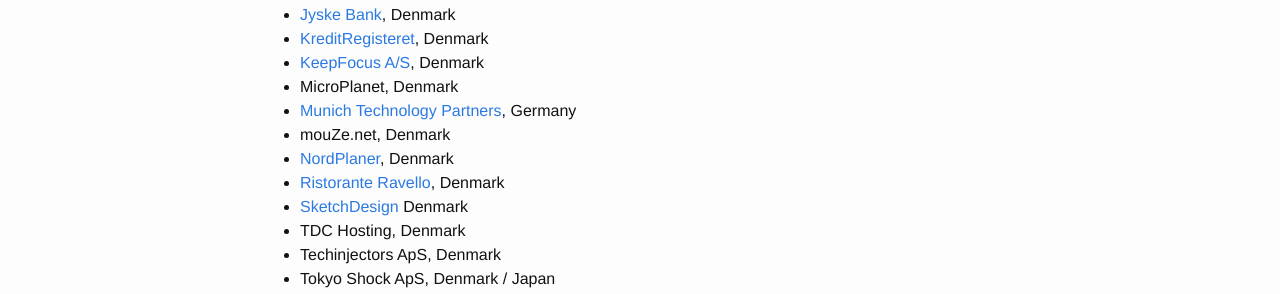
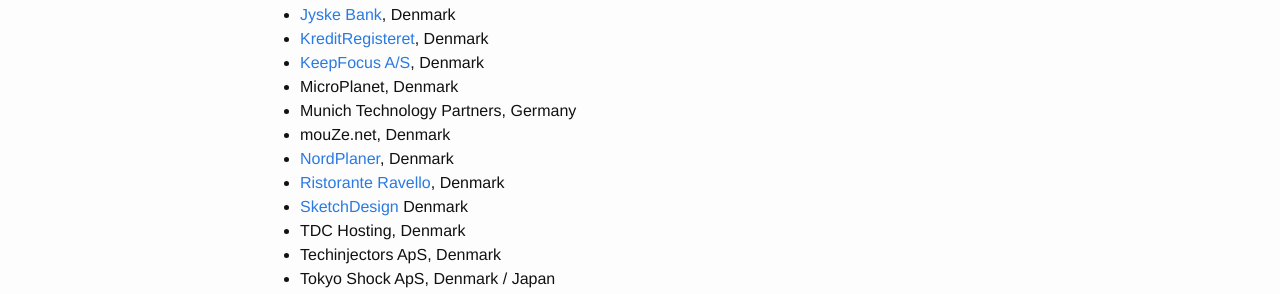
Before and after one commit to rud/rud.github.io, a Jekyll site: the page built from client-list.md, in a window 1280 px wide. Shown: the part 377-671 px from the top of the page. Built offline with Jekyll 4.4.1, drawn with Linux system fonts in a browser that asks for light colours; some of the changed lines change nothing that is shown.

Commit message:
Remove another link

```diff
--- a/client-list.md
+++ b/client-list.md
@@ -21,7 +21,7 @@
 * [KreditRegisteret](https://www.kreditregisteret.dk), Denmark
 * [KeepFocus A/S](http://keepfocus.dk), Denmark
 * MicroPlanet, Denmark
-* [Munich Technology Partners](http://mtpartners.de), Germany
+* Munich Technology Partners, Germany
 * mouZe.net, Denmark
 * [NordPlaner](https://www.nordplaner.dk), Denmark
 * [Ristorante Ravello](https://ristoranteravello.dk/), Denmark
```
